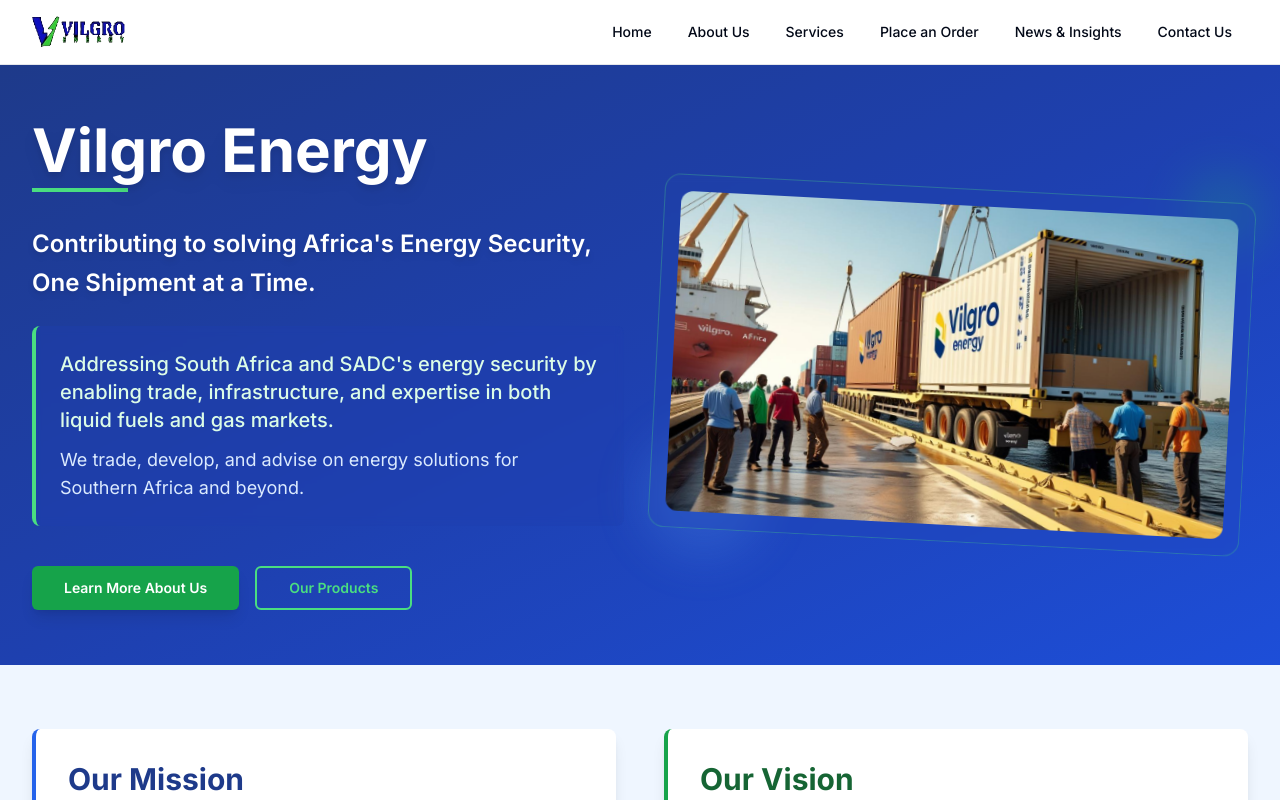
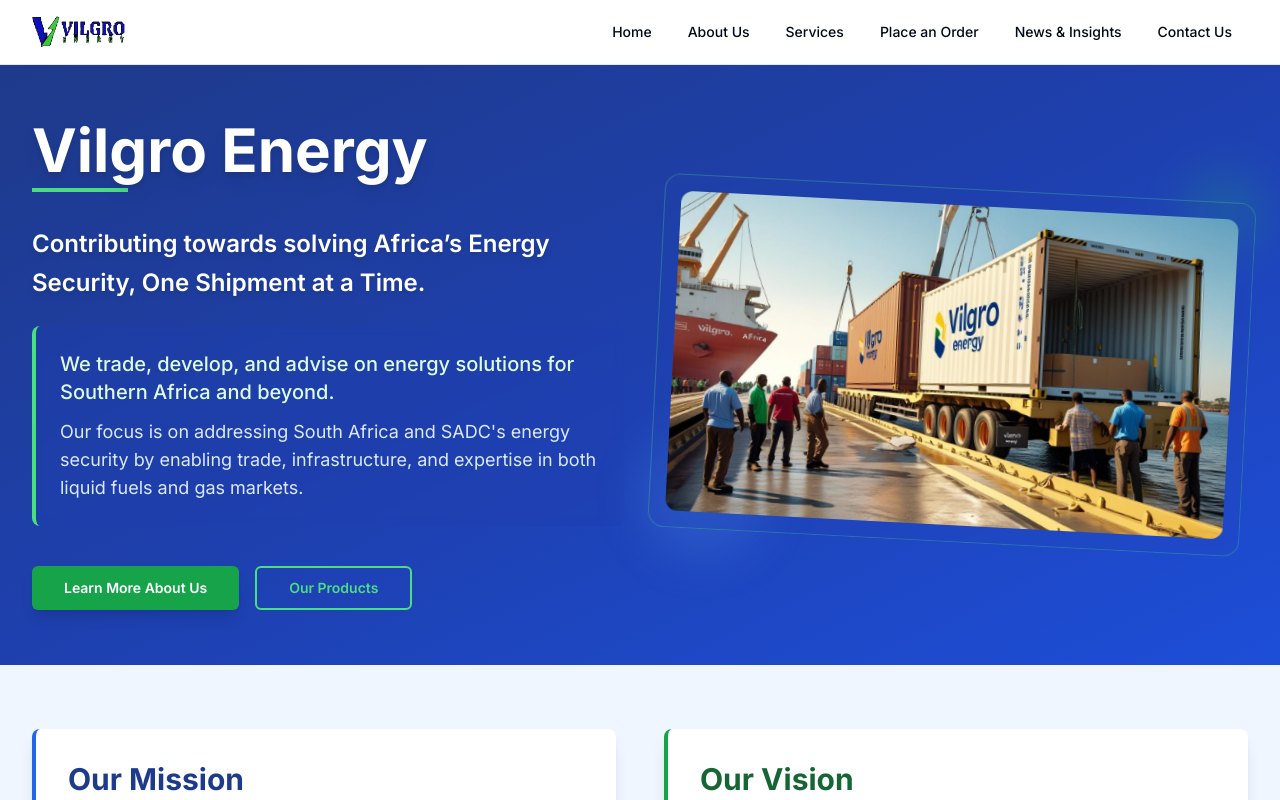
Before and after one commit to banelee59/vigro-energy-website, a Next.js app: page / in a window 1280 px wide. Shown: the top 800 px of the page. Built offline with nearby package versions, Linux system fonts and the light colour scheme.

Commit message:
Tagline update

```diff
--- a/app/page.tsx
+++ b/app/page.tsx
@@ -21,17 +21,18 @@ export default function HomePage() {
               {/* Main value proposition with improved typography */}
               <div className="mb-10 space-y-6">
                 <p className="text-2xl font-semibold leading-relaxed text-white drop-shadow-md">
-                  Contributing to solving Africa's Energy Security, One Shipment at a Time.
+                Contributing towards solving Africa’s Energy Security, One Shipment at a Time.
+
                 </p>
 
                 {/* Mission statement with emphasis */}
                 <div className="bg-blue-800/40 backdrop-blur-sm rounded-lg p-6 border-l-4 border-green-400">
                   <p className="text-xl font-medium text-green-100 mb-3">
-                    Addressing South Africa and SADC's energy security by enabling trade, infrastructure, and expertise
-                    in both liquid fuels and gas markets.
+                  We trade, develop, and advise on energy solutions for Southern Africa and beyond.
                   </p>
                   <p className="text-lg text-blue-100">
-                    We trade, develop, and advise on energy solutions for Southern Africa and beyond.
+                  Our focus is on addressing South Africa and SADC's energy security by enabling trade, infrastructure, and expertise in both liquid fuels and gas markets.
+
                   </p>
                 </div>
               </div>
```
